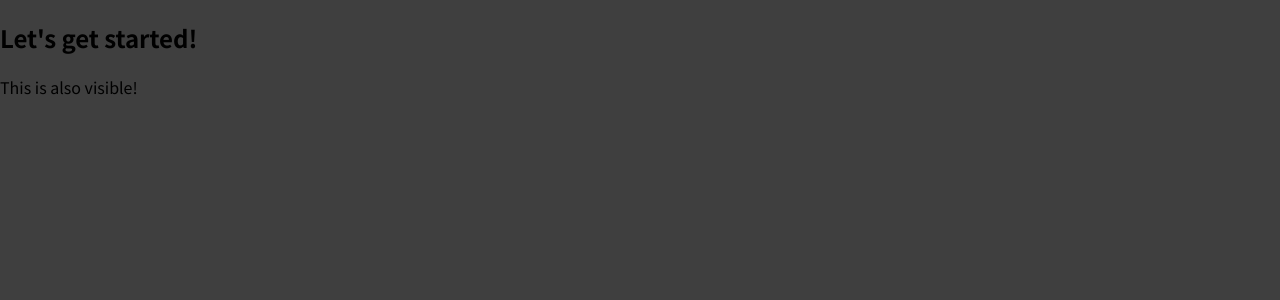
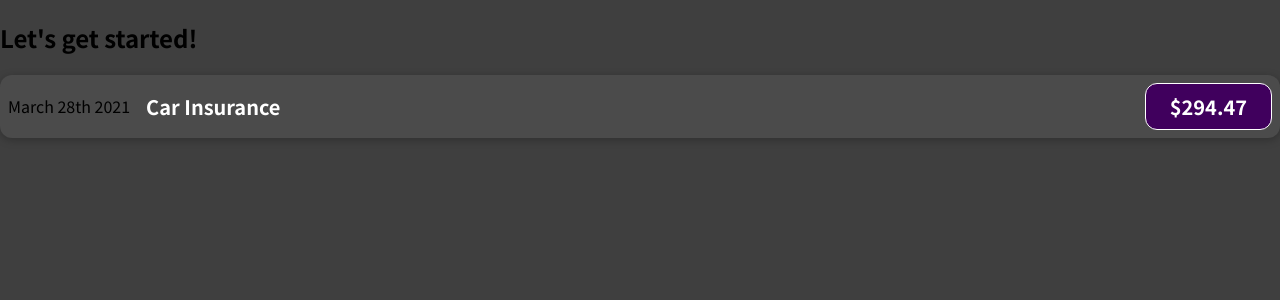
Before and after one commit to nickfuentes/expense-tracker, a React (Create React App) app: page / in a window 1280 px wide. Shown: the top 300 px of the page. Built offline with nearby package versions, Linux system fonts and the light colour scheme.

Commit message:
Created a Expense component to display Date, Title and amount. Also added a css file for the Expense item component.

```diff
--- a/src/App.js
+++ b/src/App.js
@@ -1,8 +1,10 @@
+import ExpenseItem from "./components/ExpenseItem"
+
 function App() {
   return (
     <div>
       <h2>Let's get started!</h2>
-      <p>This is also visible!</p>
+      <ExpenseItem />
     </div>
   )
 }
--- /dev/null
+++ b/src/components/ExpenseItem.css
@@ -0,0 +1,56 @@
+.expense-item {
+  display: flex;
+  justify-content: space-between;
+  align-items: center;
+  box-shadow: 0 2px 8px rgba(0, 0, 0, 0.25);
+  padding: 0.5rem;
+  margin: 1rem 0;
+  border-radius: 12px;
+  background-color: #4b4b4b;
+}
+
+.expense-item__description {
+  display: flex;
+  flex-direction: column;
+  gap: 1rem;
+  align-items: flex-end;
+  flex-flow: column-reverse;
+  justify-content: flex-start;
+  flex: 1;
+}
+
+.expense-item h2 {
+  color: #3a3a3a;
+  font-size: 1rem;
+  flex: 1;
+  margin: 0 1rem;
+  color: white;
+}
+
+.expense-item__price {
+  font-size: 1rem;
+  font-weight: bold;
+  color: white;
+  background-color: #40005d;
+  border: 1px solid white;
+  padding: 0.5rem;
+  border-radius: 12px;
+}
+
+@media (min-width: 580px) {
+  .expense-item__description {
+    flex-direction: row;
+    align-items: center;
+    justify-content: flex-start;
+    flex: 1;
+  }
+
+  .expense-item__description h2 {
+    font-size: 1.25rem;
+  }
+
+  .expense-item__price {
+    font-size: 1.25rem;
+    padding: 0.5rem 1.5rem;
+  }
+}
--- a/src/components/ExpenseItem.js
+++ b/src/components/ExpenseItem.js
@@ -0,0 +1,16 @@
+import React from "react"
+import "./ExpenseItem.css"
+
+function ExpenseItem() {
+  return (
+    <div className="expense-item">
+      <div>March 28th 2021</div>
+      <div className="expense-item__description">
+        <h2>Car Insurance</h2>
+      </div>
+      <div className="expense-item__price">$294.47</div>
+    </div>
+  )
+}
+
+export default ExpenseItem
```
Also changed, not shown: 1 other file (tests, documents, lock files or other folders).
